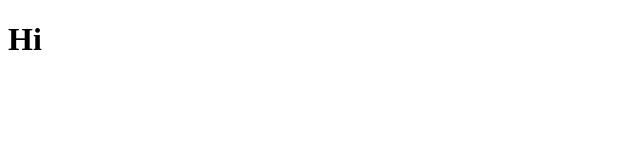
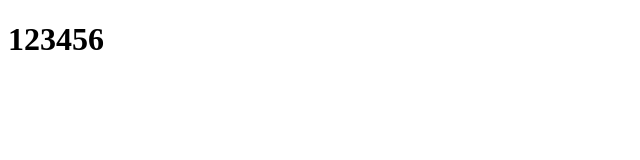
Before and after one commit to YuraMyndrya/GitYuriy1, a plain HTML site: page index.html in a window 1280 px wide. Shown: the whole page, without its empty margins (0-640 px from the left). Drawn offline with Linux system fonts and the light colour scheme.

Commit message:
Зміни 3 в Html doc

```diff
--- a/index.html
+++ b/index.html
@@ -8,7 +8,7 @@
 
 
 <div>
-    <div><h1>Hi</h1></div>
+    <div><h1>123456</h1></div>
 </div>
 
 
```
